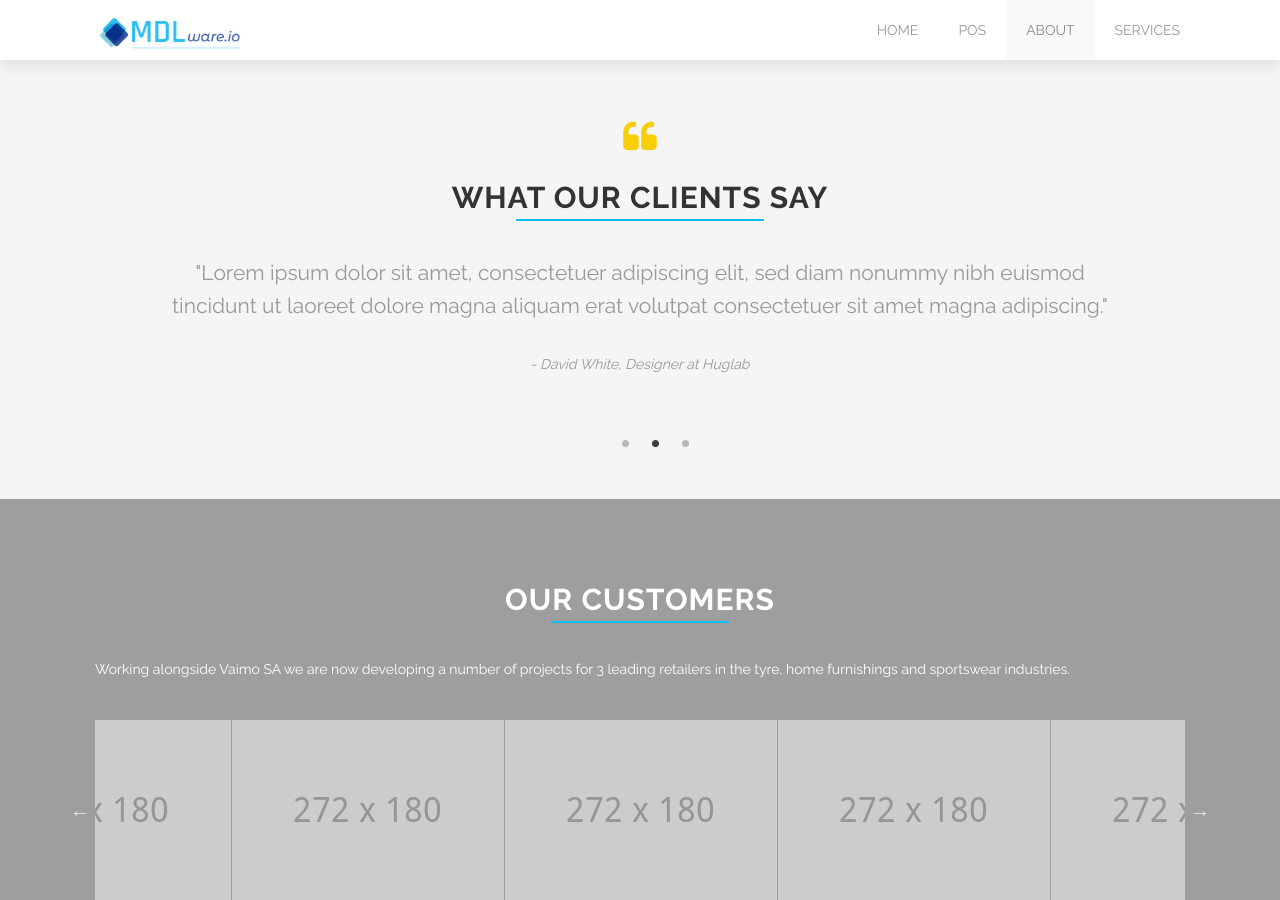
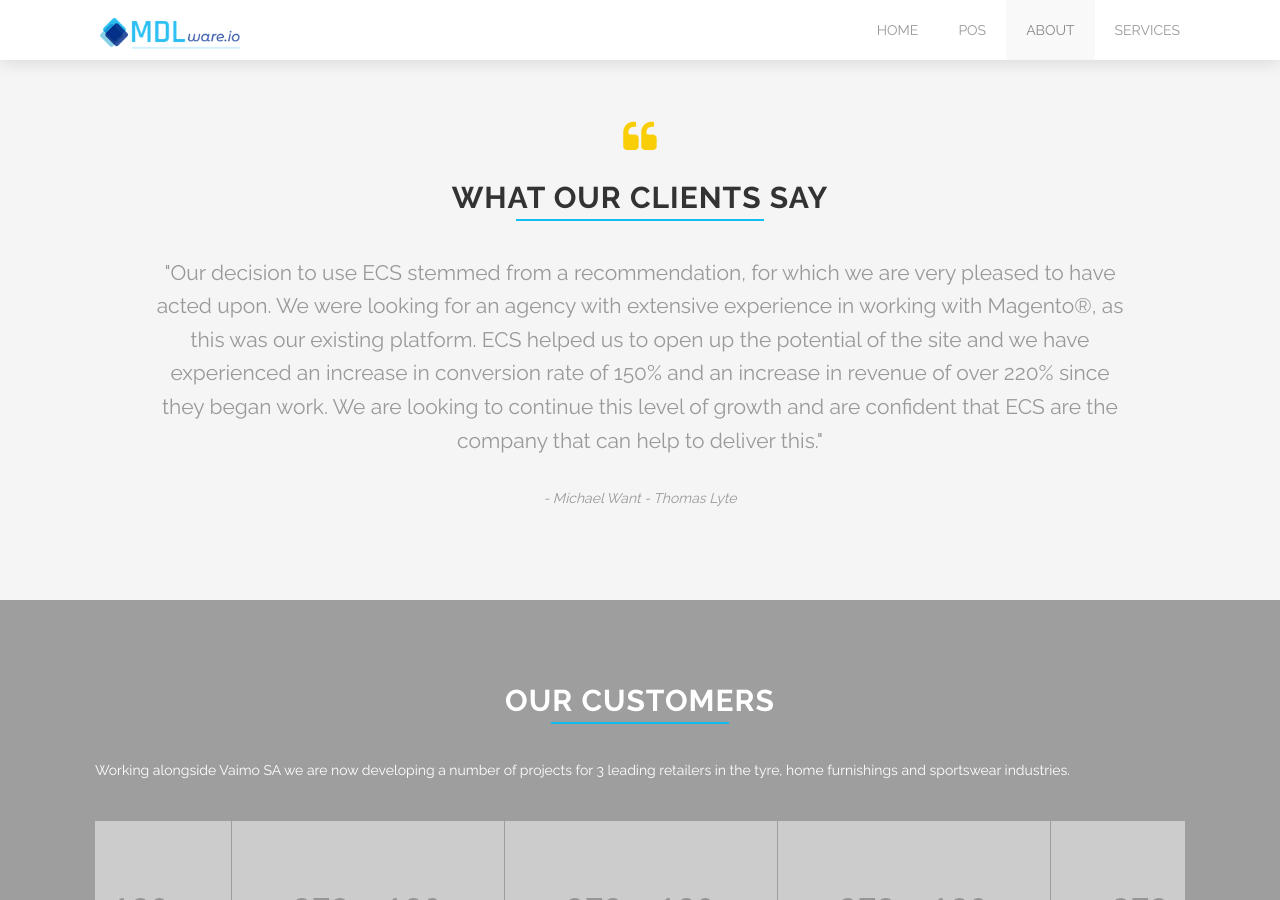
Before and after one commit to mdlware-io/mdlware-io.github.io, a Jekyll site: the page built from about-us.html, in a window 1280 px wide and 900 px high, scrolled down 1462 px. Built offline with Jekyll 4.4.1, drawn with Linux system fonts in a browser that asks for light colours.

Commit message:
Testimonial text

```diff
--- a/about-us.html
+++ b/about-us.html
@@ -12,12 +12,9 @@ skills:
   - title: App development
     percentage: 98
 testimonials:
-  - quote: Reprehenderit eos et non et ut eum reprehenderit quis sequi quia vel repellendus id. Velit quit blanditiis dolor quam error eos dolores sequi eaque rerum est. Velit quit blanditiis dolor quam error eos dolores sequi eaque rerum est.
-    author: David White, Designer at Huglab
-  - quote: Lorem ipsum dolor sit amet, consectetuer adipiscing elit, sed diam nonummy nibh euismod tincidunt ut laoreet dolore magna aliquam erat volutpat consectetuer sit amet magna adipiscing.
-    author: David White, Designer at Huglab
-  - quote: Reprehenderit eos et non et ut eum reprehenderit quis sequi quia vel repellendus id. Velit quit blanditiis dolor quam error eos dolores sequi eaque rerum est.
-    author: David White, Designer at Huglab
+  - quote: Our decision to use ECS stemmed from a recommendation, for which we are very pleased to have acted upon. We were looking for an agency with extensive experience in working with Magento®, as this was our existing platform. ECS helped us to open up the potential of the site and we have experienced an increase in conversion rate of 150% and an increase in revenue of over 220% since they began work. We are looking to continue this level of growth and are confident that ECS are the company that can help to deliver this.
+    author: Michael Want - Thomas Lyte
+
 ---
 
 <div class='full parallax' style='background-image: url(images/@stock/sky.jpg); color: #fff;'>
```
